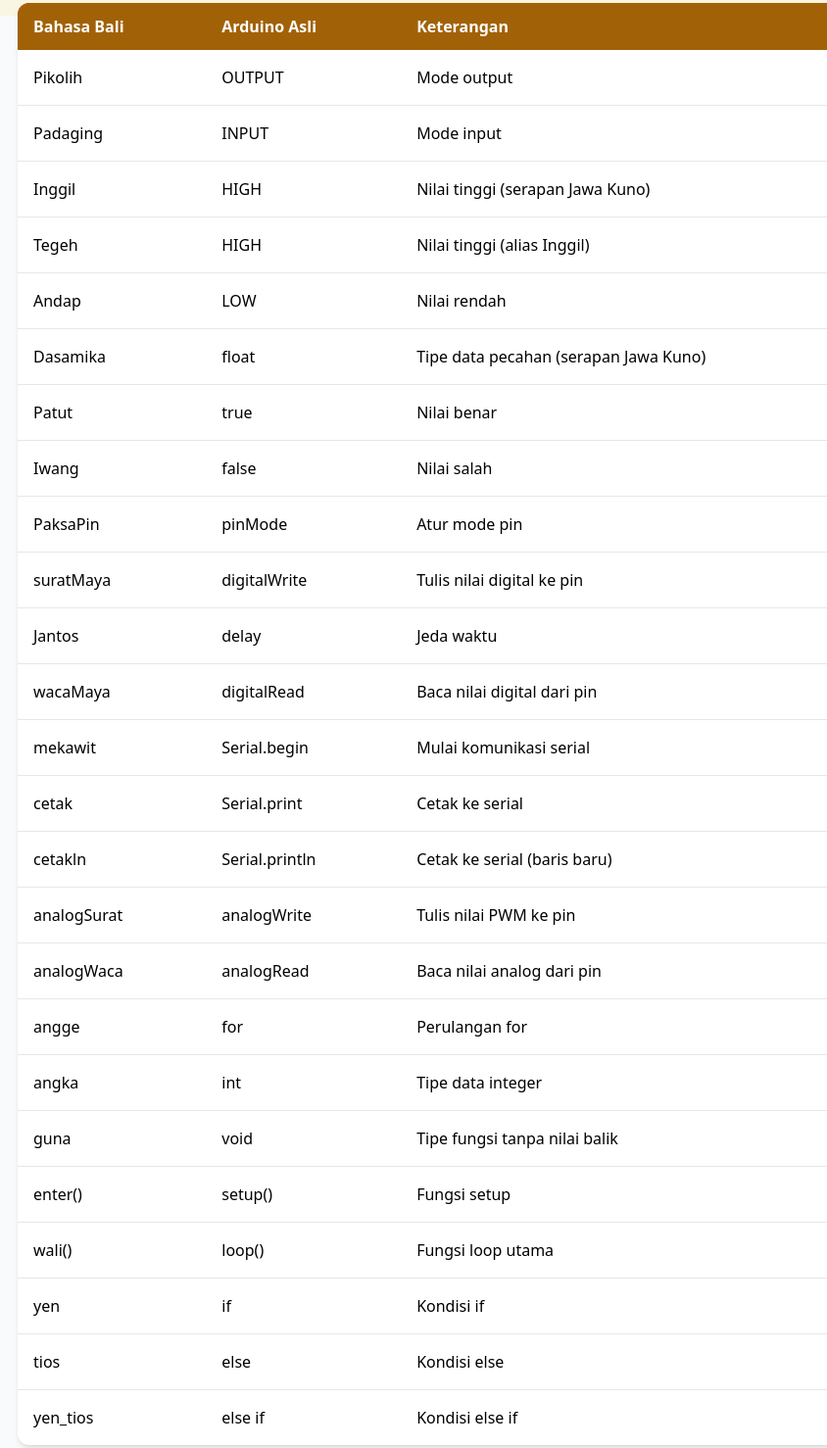
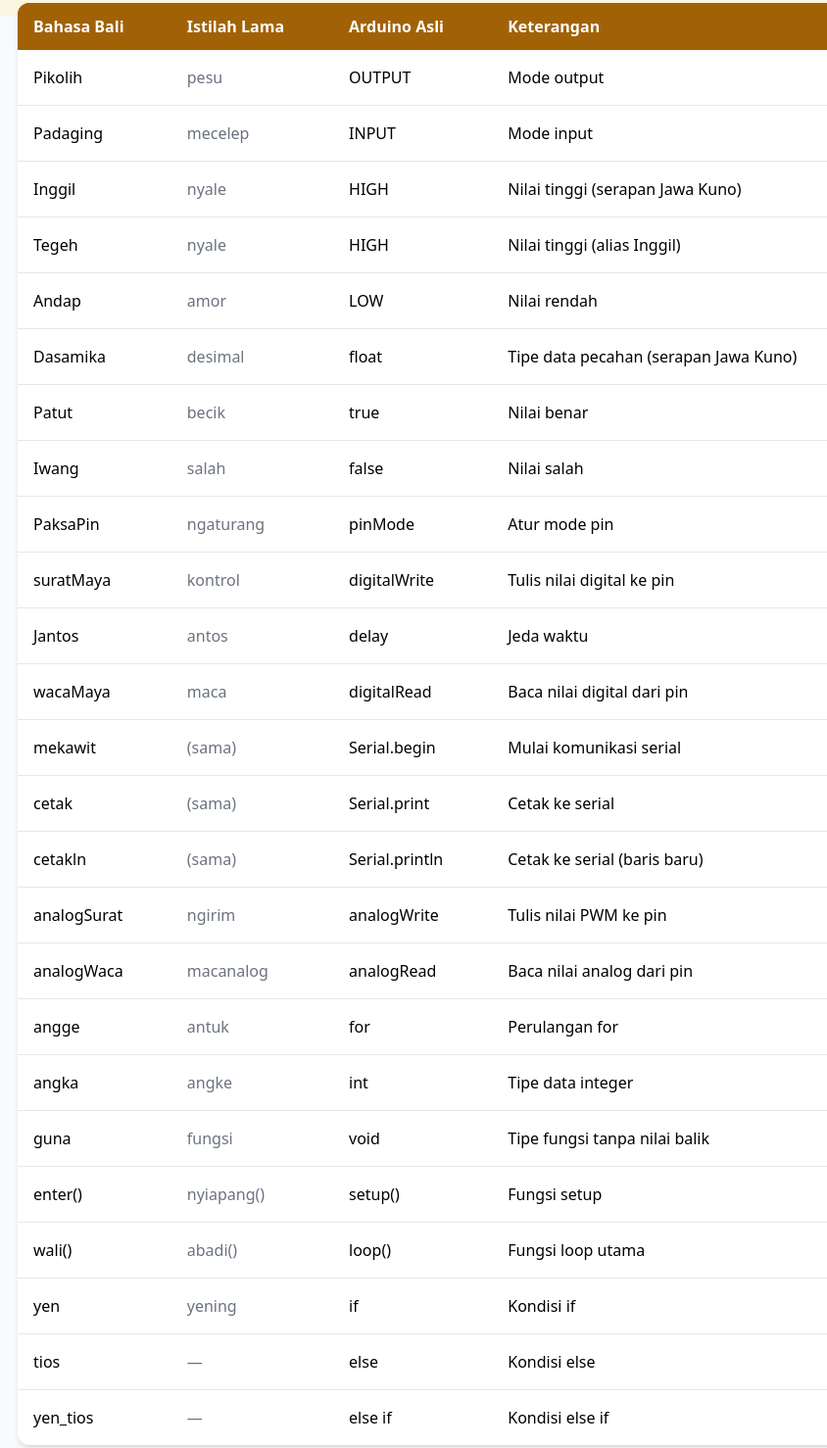
Before and after one commit to Npswara/Ardubali-web, a plain HTML site: page index.html in a window 1280 px wide. Shown: the part 784-2262 px from the top of the page at 98% size, without its empty margins (174-1018 px from the left). Drawn offline with nearby package versions, Linux system fonts and the light colour scheme.

Commit message:
Update index.html

```diff
--- a/index.html
+++ b/index.html
@@ -90,6 +90,7 @@
                         <thead class="bg-red-600 text-white">
                             <tr class="bg-yellow-700">
                                 <th class="py-3 px-4 text-left text-white">Bahasa Bali</th>
+                                <th class="py-3 px-4 text-left text-white">Istilah Lama</th>
                                 <th class="py-3 px-4 text-left text-white">Arduino Asli</th>
                                 <th class="py-3 px-4 text-left text-white">Keterangan</th>
                             </tr>
@@ -97,126 +98,151 @@
                         <tbody class="divide-y divide-gray-200">
                             <tr class="hover:bg-gray-50">
                                 <td class="py-4 px-4 font-medium">Pikolih</td>
+                                <td class="py-4 px-4 text-gray-500">pesu</td>
                                 <td class="py-4 px-4">OUTPUT</td>
                                 <td class="py-4 px-4">Mode output</td>
                             </tr>
                             <tr class="hover:bg-gray-50">
                                 <td class="py-4 px-4 font-medium">Padaging</td>
+                                <td class="py-4 px-4 text-gray-500">mecelep</td>
                                 <td class="py-4 px-4">INPUT</td>
                                 <td class="py-4 px-4">Mode input</td>
                             </tr>
                             <tr class="hover:bg-gray-50">
                                 <td class="py-4 px-4 font-medium">Inggil</td>
+                                <td class="py-4 px-4 text-gray-500">nyale</td>
                                 <td class="py-4 px-4">HIGH</td>
                                 <td class="py-4 px-4">Nilai tinggi (serapan Jawa Kuno)</td>
                             </tr>
                             <tr class="hover:bg-gray-50">
                                 <td class="py-4 px-4 font-medium">Tegeh</td>
+                                <td class="py-4 px-4 text-gray-500">nyale</td>
                                 <td class="py-4 px-4">HIGH</td>
                                 <td class="py-4 px-4">Nilai tinggi (alias Inggil)</td>
                             </tr>
                             <tr class="hover:bg-gray-50">
                                 <td class="py-4 px-4 font-medium">Andap</td>
+                                <td class="py-4 px-4 text-gray-500">amor</td>
                                 <td class="py-4 px-4">LOW</td>
                                 <td class="py-4 px-4">Nilai rendah</td>
                             </tr>
                             <tr class="hover:bg-gray-50">
                                 <td class="py-4 px-4 font-medium">Dasamika</td>
+                                <td class="py-4 px-4 text-gray-500">desimal</td>
                                 <td class="py-4 px-4">float</td>
                                 <td class="py-4 px-4">Tipe data pecahan (serapan Jawa Kuno)</td>
                             </tr>
                             <tr class="hover:bg-gray-50">
                                 <td class="py-4 px-4 font-medium">Patut</td>
+                                <td class="py-4 px-4 text-gray-500">becik</td>
                                 <td class="py-4 px-4">true</td>
                                 <td class="py-4 px-4">Nilai benar</td>
                             </tr>
                             <tr class="hover:bg-gray-50">
                                 <td class="py-4 px-4 font-medium">Iwang</td>
+                                <td class="py-4 px-4 text-gray-500">salah</td>
                                 <td class="py-4 px-4">false</td>
                                 <td class="py-4 px-4">Nilai salah</td>
                             </tr>
                             <tr class="hover:bg-gray-50">
                                 <td class="py-4 px-4 font-medium">PaksaPin</td>
+                                <td class="py-4 px-4 text-gray-500">ngaturang</td>
                                 <td class="py-4 px-4">pinMode</td>
                                 <td class="py-4 px-4">Atur mode pin</td>
                             </tr>
                             <tr class="hover:bg-gray-50">
                                 <td class="py-4 px-4 font-medium">suratMaya</td>
+                                <td class="py-4 px-4 text-gray-500">kontrol</td>
                                 <td class="py-4 px-4">digitalWrite</td>
                                 <td class="py-4 px-4">Tulis nilai digital ke pin</td>
                             </tr>
                             <tr class="hover:bg-gray-50">
                                 <td class="py-4 px-4 font-medium">Jantos</td>
+                                <td class="py-4 px-4 text-gray-500">antos</td>
                                 <td class="py-4 px-4">delay</td>
                                 <td class="py-4 px-4">Jeda waktu</td>
                             </tr>
                             <tr class="hover:bg-gray-50">
                                 <td class="py-4 px-4 font-medium">wacaMaya</td>
+                                <td class="py-4 px-4 text-gray-500">maca</td>
                                 <td class="py-4 px-4">digitalRead</td>
                                 <td class="py-4 px-4">Baca nilai digital dari pin</td>
                             </tr>
                             <tr class="hover:bg-gray-50">
                                 <td class="py-4 px-4 font-medium">mekawit</td>
+                                <td class="py-4 px-4 text-gray-500">(sama)</td>
                                 <td class="py-4 px-4">Serial.begin</td>
                                 <td class="py-4 px-4">Mulai komunikasi serial</td>
                             </tr>
                             <tr class="hover:bg-gray-50">
                                 <td class="py-4 px-4 font-medium">cetak</td>
+                                <td class="py-4 px-4 text-gray-500">(sama)</td>
                                 <td class="py-4 px-4">Serial.print</td>
                                 <td class="py-4 px-4">Cetak ke serial</td>
                             </tr>
                             <tr class="hover:bg-gray-50">
                                 <td class="py-4 px-4 font-medium">cetakln</td>
+                                <td class="py-4 px-4 text-gray-500">(sama)</td>
                                 <td class="py-4 px-4">Serial.println</td>
                                 <td class="py-4 px-4">Cetak ke serial (baris baru)</td>
                             </tr>
                             <tr class="hover:bg-gray-50">
                                 <td class="py-4 px-4 font-medium">analogSurat</td>
+                                <td class="py-4 px-4 text-gray-500">ngirim</td>
                                 <td class="py-4 px-4">analogWrite</td>
                                 <td class="py-4 px-4">Tulis nilai PWM ke pin</td>
                             </tr>
                             <tr class="hover:bg-gray-50">
                                 <td class="py-4 px-4 font-medium">analogWaca</td>
+                                <td class="py-4 px-4 text-gray-500">macanalog</td>
                                 <td class="py-4 px-4">analogRead</td>
                                 <td class="py-4 px-4">Baca nilai analog dari pin</td>
                             </tr>
                             <tr class="hover:bg-gray-50">
                                 <td class="py-4 px-4 font-medium">angge</td>
+                                <td class="py-4 px-4 text-gray-500">antuk</td>
                                 <td class="py-4 px-4">for</td>
                                 <td class="py-4 px-4">Perulangan for</td>
                             </tr>
                             <tr class="hover:bg-gray-50">
                                 <td class="py-4 px-4 font-medium">angka</td>
+                                <td class="py-4 px-4 text-gray-500">angke</td>
                                 <td class="py-4 px-4">int</td>
                                 <td class="py-4 px-4">Tipe data integer</td>
                             </tr>
                             <tr class="hover:bg-gray-50">
                                 <td class="py-4 px-4 font-medium">guna</td>
+                                <td class="py-4 px-4 text-gray-500">fungsi</td>
                                 <td class="py-4 px-4">void</td>
                                 <td class="py-4 px-4">Tipe fungsi tanpa nilai balik</td>
                             </tr>
                             <tr class="hover:bg-gray-50">
                                 <td class="py-4 px-4 font-medium">enter()</td>
+                                <td class="py-4 px-4 text-gray-500">nyiapang()</td>
                                 <td class="py-4 px-4">setup()</td>
                                 <td class="py-4 px-4">Fungsi setup</td>
                             </tr>
                             <tr class="hover:bg-gray-50">
                                 <td class="py-4 px-4 font-medium">wali()</td>
+                                <td class="py-4 px-4 text-gray-500">abadi()</td>
                                 <td class="py-4 px-4">loop()</td>
                                 <td class="py-4 px-4">Fungsi loop utama</td>
                             </tr>
                             <tr class="hover:bg-gray-50">
                                 <td class="py-4 px-4 font-medium">yen</td>
+                                <td class="py-4 px-4 text-gray-500">yening</td>
                                 <td class="py-4 px-4">if</td>
                                 <td class="py-4 px-4">Kondisi if</td>
                             </tr>
                             <tr class="hover:bg-gray-50">
                                 <td class="py-4 px-4 font-medium">tios</td>
+                                <td class="py-4 px-4 text-gray-500">—</td>
                                 <td class="py-4 px-4">else</td>
                                 <td class="py-4 px-4">Kondisi else</td>
                             </tr>
                             <tr class="hover:bg-gray-50">
                                 <td class="py-4 px-4 font-medium">yen_tios</td>
+                                <td class="py-4 px-4 text-gray-500">—</td>
                                 <td class="py-4 px-4">else if</td>
                                 <td class="py-4 px-4">Kondisi else if</td>
                             </tr>
```
